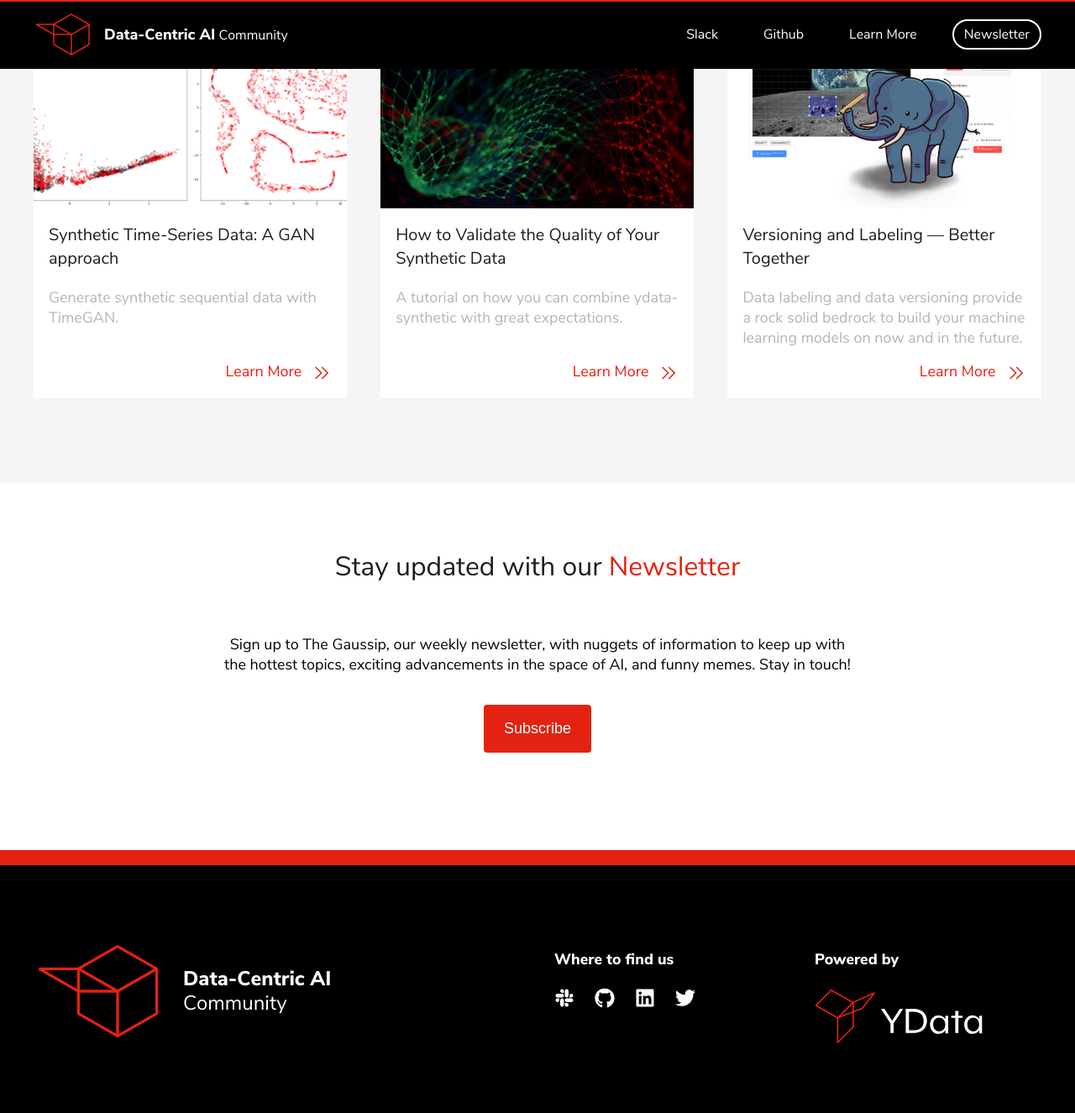
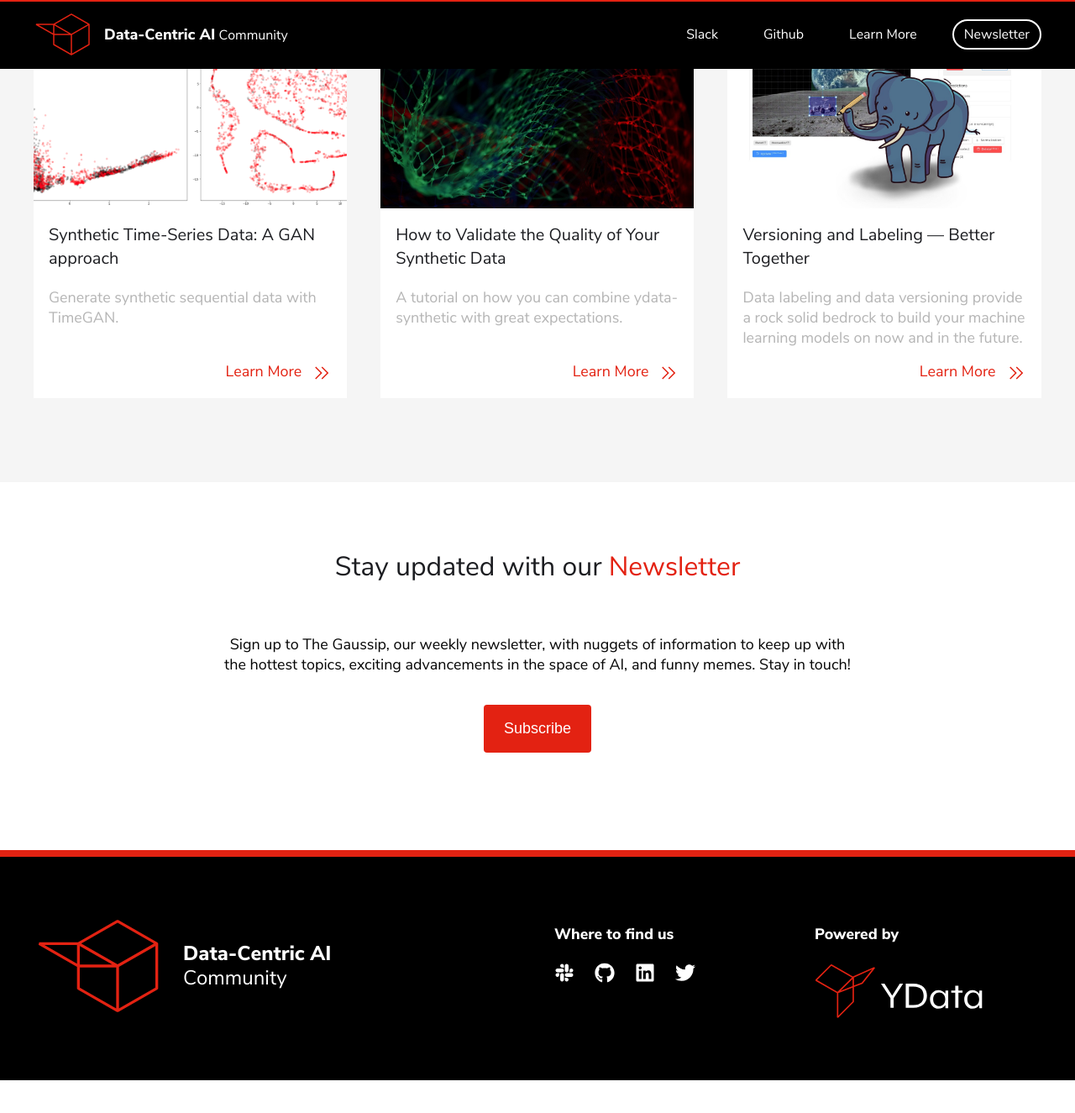
Before and after one commit to Data-Centric-AI-Community/datacentricai.community, a Jekyll site: the page built from index.md, in a window 1280 px wide and 1400 px high, scrolled down 2515 px. Shown: the top 1325 px of the window at 84% size. Built offline with Jekyll 4.4.1, drawn with Linux system fonts in a browser that asks for light colours; comment, search, counter and statistics services are not loaded; after the commit the page ends 3801 px from its top, so only the background shows below that.

Commit message:
fix(footer): footer style changes (#22)

```diff
--- a/_includes/footer.html
+++ b/_includes/footer.html
@@ -1,7 +1,7 @@
 <footer class="footer">
     <div class="section">
         <nav class="content">
-            <div class="uk-container uk-margin-medium">
+            <div class="uk-container">
                 <div class="uk-grid-row-large uk-child-width-1-2@m" uk-grid>
                     <div class="content-block">
                         <div class="brand">
--- a/sass/_base.scss
+++ b/sass/_base.scss
@@ -337,8 +337,12 @@
     .footer {
         padding: 0;
         background-color: $layout-footer-background-color;
-        border-top: ($baseSpacing * 3px) solid $c-primary-60;
+        border-top: 8px solid $c-primary-60;
         text-align: center;
+
+        .section {
+            padding: ($baseSpacing * 10px) 0 ($baseSpacing * 6px) 0;
+        }
 
         .brand {
             display: flex;
```
Also changed, not shown: css/main.css, 3 other files.
